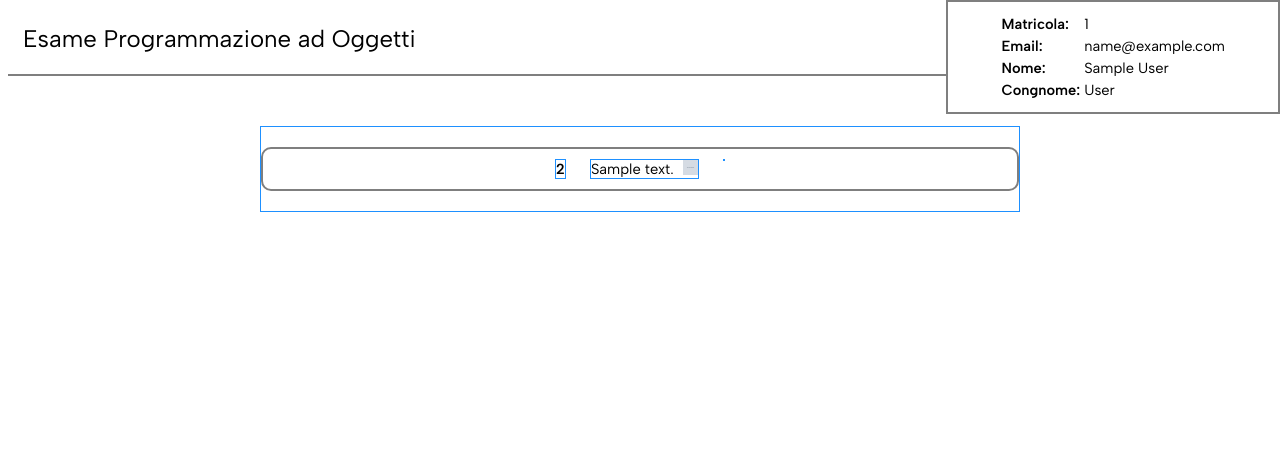
After one commit to MColombari/WebCompilingExams, a Flask app: page /recap in a window 1280 px wide. The commit adds this page. Shown: the top 452 px of the page. Run offline with Flask 2, Linux system fonts and the light colour scheme; a user stored in the database is signed in; tables that the repository leaves empty hold one stand-in row (values such as "Sample post"); grey boxes marked "Sample" are stand-in pictures; lists and menus that the app fills with data are empty.

Commit message:
Basic structure for recap page.

```diff
--- a/webcompilingexams/__init__.py
+++ b/webcompilingexams/__init__.py
@@ -18,4 +18,7 @@ login_manager.login_message_category = 'danger'  # Categoria del popup flash.
 ICON_FOLDER = os.path.join('static', 'icon')
 app.config['UPLOAD_FOLDER'] = ICON_FOLDER
 
+QUESTION_TYPE = {0: 'Domanda a risposta aperta', 1: 'Domanda a risposta multipla',
+                 2: 'Programmazione Java', 3: 'Programmazione Python'}
+
 from webcompilingexams import routes
--- a/webcompilingexams/load_question.py
+++ b/webcompilingexams/load_question.py
@@ -22,7 +22,7 @@ class DebugLoadQuestion:
             Question(user_id=self.user.id, number=2, type=1, text='Domanda 3', options="a\nb\nc\nd",
                      answer='', compiler_output='Output Compilatore 3',
                      test_output='NaN',
-                     test_output_summary='Nessun test eseguito',
+                     test_output_summary='Nessun test previsto',
                      test_output_icon=url_for('static', filename="icon/question-mark-64.png")),
             Question(user_id=self.user.id, number=3, type=1, text='Domanda 3.1', options="a",
                      answer='', compiler_output='Output Compilatore 3.1',
--- a/webcompilingexams/routes.py
+++ b/webcompilingexams/routes.py
@@ -1,6 +1,6 @@
 from flask_login import login_user, current_user, logout_user, login_required
 from werkzeug.exceptions import HTTPException
-from webcompilingexams import app, db
+from webcompilingexams import app, db, QUESTION_TYPE
 from webcompilingexams.form import LoginForm, QuestionForm
 from flask import render_template, redirect, url_for, flash, request
 
@@ -12,6 +12,7 @@ from datetime import datetime
 
 DATE = str(datetime.today().strftime('%Y / %m / %d'))
 CHARACTER_SEPARATOR = '\n'
+
 
 # @app.route('/')
 # def hello_world():
@@ -134,6 +135,9 @@ def exam():
             flash('Inizio test', 'warning')
             return redirect(url_for('exam'))
 
+        if request.form.get('recap') == 'Revisione domande':
+            return redirect(url_for('recap'))
+
         if request.form.get('sub') == 'Indietro':
             current_user.index_question = index_current_question - 1
             db.session.commit()
@@ -150,7 +154,7 @@ def exam():
 
     if current_question.type == 1:
         options = current_question.options.split(CHARACTER_SEPARATOR)
-        form.multiple_field_data = [ (str(i), options[i]) for i in range(len(options))]
+        form.multiple_field_data = [(str(i), options[i]) for i in range(len(options))]
     else:
         form.text.data = current_question.answer
 
@@ -162,8 +166,19 @@ def exam():
                            questions_number=len(current_user.questions),
                            preselected=current_question.answer.split(CHARACTER_SEPARATOR),
                            index=index_current_question,
-                           form=form
+                           form=form,
+                           QUESTION_TYPE=QUESTION_TYPE
                            )
+
+
+@app.route('/recap')
+@login_required
+def recap():
+    if not current_user.exam_started:
+        flash('L\'esame non è stato iniziato', 'danger')
+        return redirect(url_for('start_exam'))
+    return render_template('recap.html',
+                           sorted_questions=sorted(current_user.questions, key=lambda q: q.number))
 
 
 @app.route('/logout')
--- a/webcompilingexams/static/main_template.css
+++ b/webcompilingexams/static/main_template.css
@@ -1,6 +1,7 @@
 body{
     font-family: 'Albert Sans', sans-serif;
     font-size: 9pt;
+    color: black;
 }
 
 a{
@@ -96,6 +97,7 @@ a{
     top: 0;
     right: 0;
     width: fit-content;
+    max-width: 30%;
     height: fit-content;
 
     padding: 10px 50px;
--- /dev/null
+++ b/webcompilingexams/static/recap.css
@@ -0,0 +1,31 @@
+.questions{
+	padding: 10px 50px;
+	margin: 20px 0;
+	border: 2px solid #7f7f7f;
+	border-radius: 10px;
+	text-align: center;
+	font-size: 11pt;
+}
+
+.question_content{
+	display: inline-block;
+	vertical-align: top;
+	margin: 0 10px;
+	height: fit-content;
+	max-width: calc(((100% - 100px) / 2) - 20px);
+}
+
+.compiler_output_icon{
+	display: inline-block;
+	vertical-align:top;
+	height: 15px;
+	width: 15px;
+	margin-left: 5px;
+}
+
+#main_div{
+	position: relative;
+	height: fit-content;
+	width: 60%;
+	margin: 50px auto 70px;
+}
--- /dev/null
+++ b/webcompilingexams/templates/recap.html
@@ -0,0 +1,40 @@
+{% extends "main_template.html" %}
+{% block head %}
+	<link rel="stylesheet" type="text/css" href="{{ url_for('static', filename='recap.css') }}">
+{% endblock %}
+{% block body %}
+	<div id="user_information">
+		<table style="margin: 0 auto;">
+			<tr>
+				<th style="font-weight: bold">Matricola:</th>
+				<th style="font-weight: normal">{{ current_user.id }}</th>
+			</tr>
+			<tr>
+				<th style="font-weight: bold">Email:</th>
+				<th style="font-weight: normal">{{ current_user.email }}</th>
+			</tr>
+			<tr>
+				<th style="font-weight: bold">Nome:</th>
+				<th style="font-weight: normal">{{ current_user.name }}</th>
+			</tr>
+			<tr>
+				<th style="font-weight: bold">Congnome:</th>
+				<th style="font-weight: normal">{{ current_user.surname }}</th>
+			</tr>
+		</table>
+	</div>
+    <div class="debug" id="main_div">
+		{% for q in sorted_questions %}
+			<div class="questions">
+				<div class="debug question_content">
+					<p style="font-weight: bold; margin: 0; padding: 0;">{{ q.number + 1 }}</p>
+				</div>
+				<div class="debug question_content">
+					{{ q.test_output_summary }}
+					<img class="compiler_output_icon" src="{{ q.test_output_icon }}" alt="Image not found" />
+				</div>
+				<div class="debug question_content"></div>
+			</div>
+		{% endfor %}
+	</div>
+{% endblock %}
```
Also changed, not shown: webcompilingexams/static/exam.css (+18 -30 lines), webcompilingexams/templates/exam.html (+9 -5 lines).
